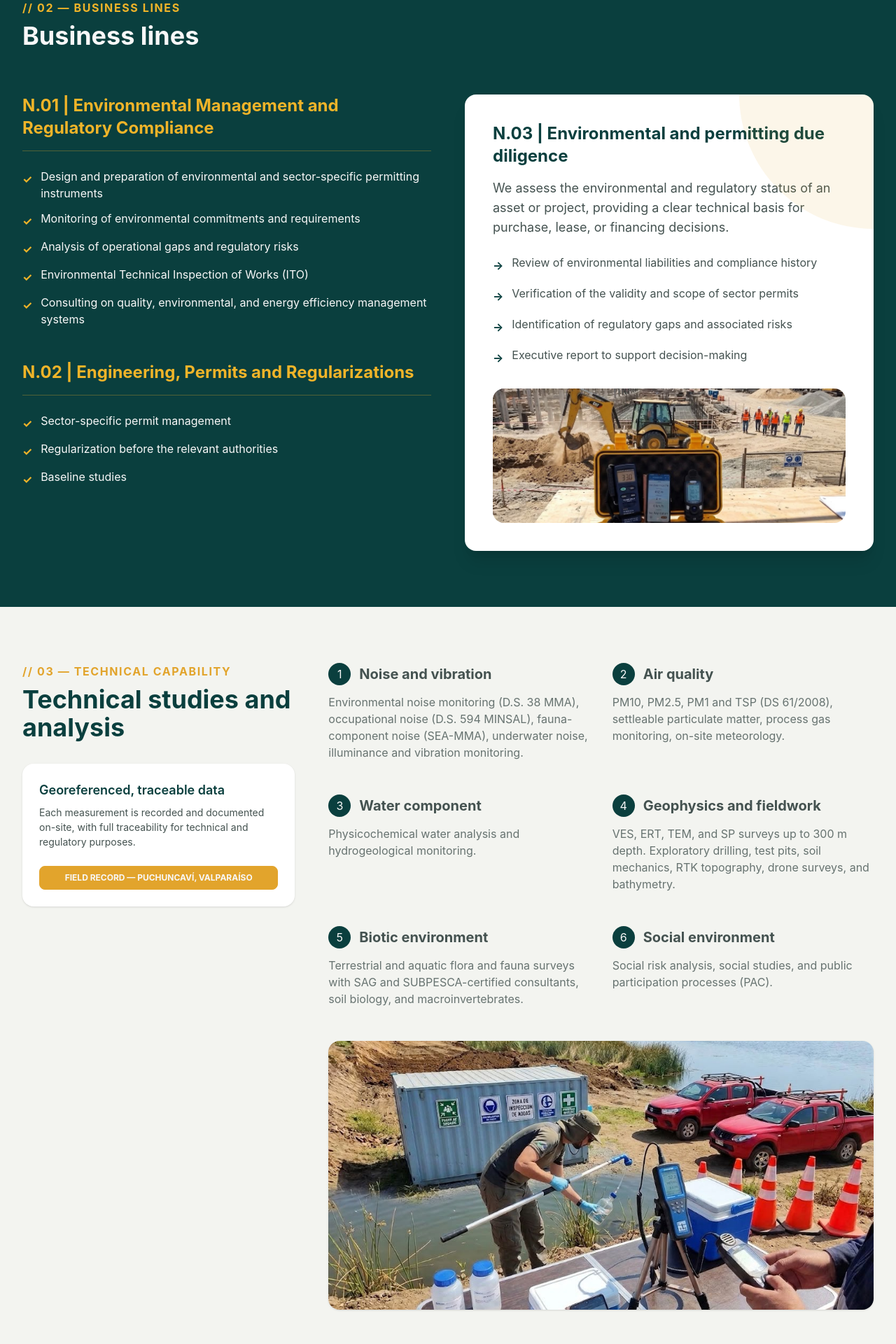
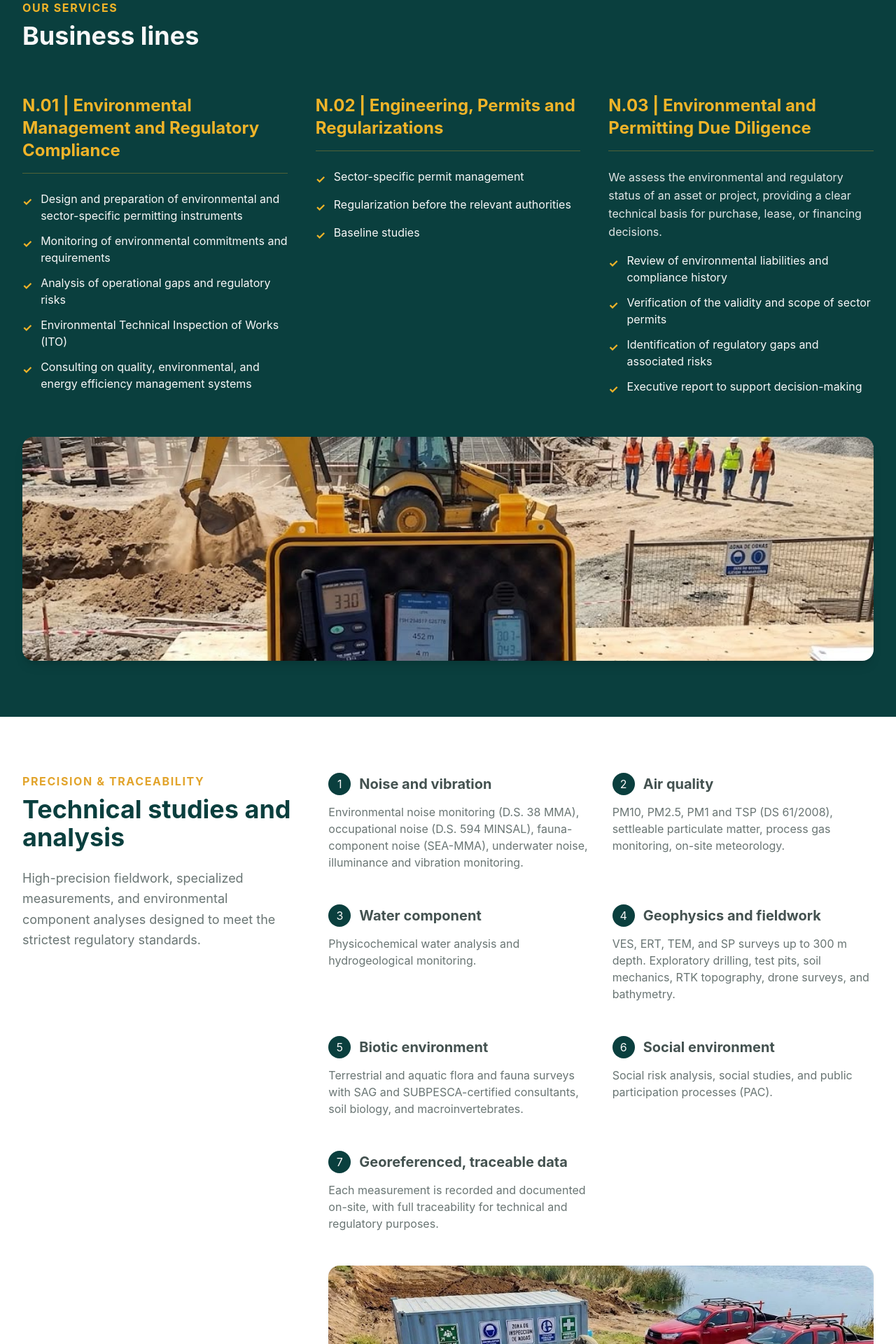
Before and after one commit to molavec/nk-page, a Nuxt app: page / in a window 1280 px wide. Shown: the part 1460-3380 px from the top of the page at 70% size. Built offline with nearby package versions, Linux system fonts and the light colour scheme.

Commit message:
fix: improve section content

```diff
--- a/app/pages/index.vue
+++ b/app/pages/index.vue
@@ -64,10 +64,10 @@
     </div>
 
     <!-- 01 - Why NK -->
-    <section class="py-20 px-4 md:px-8 bg-base-200">
+    <section id="why-nk" class="py-20 px-4 md:px-8 bg-base-200">
       <div class="max-w-7xl mx-auto">
         <div class="mb-12">
-          <p class="text-accent font-bold tracking-widest mb-2">// 01 — WHY NK</p>
+          <p class="text-accent font-bold tracking-widest mb-2">WHY NK</p>
           <h2 class="text-3xl md:text-4xl font-bold text-primary">Our expertise</h2>
         </div>
         <div class="grid grid-cols-1 md:grid-cols-3 gap-8">
@@ -100,13 +100,12 @@
     <section id="services" class="py-20 px-4 md:px-8 bg-primary text-primary-content">
       <div class="max-w-7xl mx-auto">
         <div class="mb-16">
-          <p class="text-secondary font-bold tracking-widest mb-2">// 02 — BUSINESS LINES</p>
+          <p class="text-secondary font-bold tracking-widest mb-2">OUR SERVICES</p>
           <h2 class="text-3xl md:text-4xl font-bold">Business lines</h2>
         </div>
 
-        <div class="grid grid-cols-1 lg:grid-cols-2 gap-12">
-          <!-- Line 1 & 2 -->
-          <div class="space-y-12">
+        <div class="grid grid-cols-1 md:grid-cols-2 lg:grid-cols-3 gap-10">
+          <!-- N.01 -->
           <div>
             <h3 class="text-2xl font-bold mb-6 text-secondary border-b border-secondary/30 pb-4">N.01 | Environmental Management and Regulatory Compliance</h3>
             <ul class="space-y-3">
@@ -133,6 +132,7 @@
             </ul>
           </div>
 
+          <!-- N.02 -->
           <div>
             <h3 class="text-2xl font-bold mb-6 text-secondary border-b border-secondary/30 pb-4">N.02 | Engineering, Permits and Regularizations</h3>
             <ul class="space-y-3">
@@ -150,53 +150,50 @@
               </li>
             </ul>
           </div>
-          </div>
 
-          <!-- Line 3 (Due Diligence) -->
-          <div id="due-diligence" class="bg-base-100 text-base-content p-8 md:p-10 rounded-box shadow-xl relative overflow-hidden flex flex-col">
-            <div class="absolute top-0 right-0 w-48 h-48 bg-accent opacity-10 rounded-bl-full pointer-events-none"></div>
-            <h3 class="text-2xl font-bold mb-4 text-primary">N.03 | Environmental and permitting due diligence</h3>
-            <p class="mb-6 text-lg">We assess the environmental and regulatory status of an asset or project, providing a clear technical basis for purchase, lease, or financing decisions.</p>
-            <ul class="space-y-4 flex-grow">
+          <!-- N.03 -->
+          <div id="due-diligence" class="w-full md:col-span-2 lg:col-span-1">
+            <h3 class="text-2xl font-bold mb-6 text-secondary border-b border-secondary/30 pb-4">N.03 | Environmental and Permitting Due Diligence</h3>
+            <p class="mb-4 opacity-90 text-sm md:text-base leading-relaxed">
+              We assess the environmental and regulatory status of an asset or project, providing a clear technical basis for purchase, lease, or financing decisions.
+            </p>
+            <ul class="space-y-3">
               <li class="flex items-start gap-3">
-                <span class="text-primary mt-1 font-bold">→</span>
+                <span class="text-secondary mt-1 font-bold">✓</span>
                 <span>Review of environmental liabilities and compliance history</span>
               </li>
               <li class="flex items-start gap-3">
-                <span class="text-primary mt-1 font-bold">→</span>
+                <span class="text-secondary mt-1 font-bold">✓</span>
                 <span>Verification of the validity and scope of sector permits</span>
               </li>
               <li class="flex items-start gap-3">
-                <span class="text-primary mt-1 font-bold">→</span>
+                <span class="text-secondary mt-1 font-bold">✓</span>
                 <span>Identification of regulatory gaps and associated risks</span>
               </li>
               <li class="flex items-start gap-3">
-                <span class="text-primary mt-1 font-bold">→</span>
+                <span class="text-secondary mt-1 font-bold">✓</span>
                 <span>Executive report to support decision-making</span>
               </li>
             </ul>
-            <div class="mt-8 rounded-box overflow-hidden h-48 relative w-full">
-              <img src="/images/02.jpeg" alt="Due Diligence" class="object-cover w-full h-full" />
           </div>
         </div>
+
+        <!-- Section Image Banner -->
+        <div class="mt-14 rounded-box overflow-hidden h-64 md:h-80 w-full shadow-lg">
+          <img src="/images/02.jpeg" alt="Due Diligence and Engineering" class="object-cover w-full h-full" />
         </div>
       </div>
     </section>
 
-    <!-- 03 - Technical Capability -->
-    <section id="studies" class="py-20 px-4 md:px-8 bg-base-200">
+    <!-- 03 - Technical Capability / Precision & Traceability -->
+    <section id="studies" class="py-20 px-4 md:px-8 bg-base-100">
       <div class="max-w-7xl mx-auto flex flex-col lg:flex-row gap-12 items-start">
         <div class="w-full lg:w-1/3 lg:sticky lg:top-24">
-          <p class="text-accent font-bold tracking-widest mb-2">// 03 — TECHNICAL CAPABILITY</p>
+          <p class="text-accent font-bold tracking-widest mb-2">PRECISION & TRACEABILITY</p>
           <h2 class="text-3xl md:text-4xl font-bold text-primary mb-6">Technical studies and analysis</h2>
-
-          <div class="card bg-base-100 border-none shadow-sm mt-8">
-            <div class="card-body">
-              <h3 class="card-title text-primary">Georeferenced, traceable data</h3>
-              <p>Each measurement is recorded and documented on-site, with full traceability for technical and regulatory purposes.</p>
-              <div class="badge badge-accent p-4 mt-4 font-bold w-full uppercase text-xs text-center">Field Record — Puchuncaví, Valparaíso</div>
-            </div>
-          </div>
+          <p class="text-base-content/80 text-lg leading-relaxed">
+            High-precision fieldwork, specialized measurements, and environmental component analyses designed to meet the strictest regulatory standards.
+          </p>
         </div>
 
         <div class="w-full lg:w-2/3">
@@ -248,6 +245,14 @@
               </div>
               <p class="text-base-content/80">Social risk analysis, social studies, and public participation processes (PAC).</p>
             </div>
+
+            <div>
+              <div class="flex items-center gap-3 mb-3">
+                <div class="w-8 h-8 rounded-full bg-primary flex items-center justify-center text-primary-content shrink-0">7</div>
+                <h3 class="text-xl font-bold">Georeferenced, traceable data</h3>
+              </div>
+              <p class="text-base-content/80">Each measurement is recorded and documented on-site, with full traceability for technical and regulatory purposes.</p>
+            </div>
           </div>
 
           <div class="mt-12 rounded-box overflow-hidden h-64 md:h-96 w-full shadow-sm">
@@ -257,73 +262,90 @@
       </div>
     </section>
 
-    <!-- 04 - Where we work & 05 - Let's talk -->
-    <section class="grid grid-cols-1 lg:grid-cols-2">
-      <!-- Where we work -->
-      <div class="bg-base-200 py-20 px-8 lg:px-16 flex flex-col justify-center">
-        <p class="text-accent font-bold tracking-widest mb-2">// 04 — WHERE WE WORK</p>
-        <h2 class="text-3xl md:text-4xl font-bold text-primary mb-8">We work where your business operates</h2>
-        <div class="space-y-4 text-xl w-full">
-          <div class="flex items-center gap-4 bg-base-100 p-4 rounded-box shadow-sm">
-            <div class="w-2 h-12 bg-accent rounded-full shrink-0"></div>
-            <span class="font-bold">Industria (Industry)</span>
+    <!-- 04 - Where we work / Key Industries -->
+    <section id="industries" class="py-20 px-4 md:px-8 bg-base-200">
+      <div class="max-w-7xl mx-auto">
+        <div class="mb-12">
+          <p class="text-accent font-bold tracking-widest mb-2">KEY INDUSTRIES</p>
+          <h2 class="text-3xl md:text-4xl font-bold text-primary">We work where your business operates</h2>
         </div>
-          <div class="flex items-center gap-4 bg-base-100 p-4 rounded-box shadow-sm">
-            <div class="w-2 h-12 bg-accent rounded-full shrink-0"></div>
-            <span class="font-bold">Minería — Construcción (Mining — Construction)</span>
+
+        <div class="grid grid-cols-1 md:grid-cols-2 gap-8">
+          <!-- Card 1: Industry -->
+          <div class="relative rounded-none overflow-hidden h-72 md:h-80 shadow-md group">
+            <div class="absolute inset-0 bg-cover bg-center transition-transform duration-700 ease-out group-hover:scale-105" style="background-image: url(/images/03.jpeg);"></div>
+            <div class="absolute inset-0 bg-black/25 group-hover:bg-black/15 transition-colors"></div>
+
+            <div class="absolute bottom-6 left-6 z-10">
+              <div class="bg-base-200/95 backdrop-blur-sm px-6 py-3.5 rounded-sm shadow-lg border border-base-300/50">
+                <span class="font-bold uppercase text-xl md:text-2xl text-accent tracking-widest">Industry</span>
               </div>
-        </div>
-        <div class="mt-12 rounded-box overflow-hidden h-64 w-full">
-            <img src="/images/04.jpeg" alt="Industry and Mining" class="object-cover w-full h-full" />
             </div>
           </div>
 
-      <!-- Let's talk -->
-      <div id="contact" class="bg-primary text-primary-content py-20 px-8 lg:px-16 flex flex-col justify-center relative overflow-hidden">
-        <div class="absolute inset-0 z-0">
-          <img src="/images/05.jpeg" alt="Contact Background" class="object-cover w-full h-full opacity-20 mix-blend-overlay" />
+          <!-- Card 2: Mining — Construction -->
+          <div class="relative rounded-none overflow-hidden h-72 md:h-80 shadow-md group">
+            <div class="absolute inset-0 bg-cover bg-center transition-transform duration-700 ease-out group-hover:scale-105" style="background-image: url(/images/05.jpeg);"></div>
+            <div class="absolute inset-0 bg-black/25 group-hover:bg-black/15 transition-colors"></div>
+
+            <div class="absolute bottom-6 left-6 z-10">
+              <div class="bg-base-200/95 backdrop-blur-sm px-6 py-3.5 rounded-sm shadow-lg border border-base-300/50">
+                <span class="font-bold uppercase text-xl md:text-2xl text-accent tracking-widest">Mining — Construction</span>
               </div>
-        <div class="relative z-10 w-full">
-          <p class="text-secondary font-bold tracking-widest mb-2">// 05 — LET'S TALK</p>
-          <h2 class="text-3xl md:text-5xl font-bold mb-6">Let's talk about your project</h2>
-          <p class="text-lg md:text-xl mb-10 max-w-md opacity-90">
+            </div>
+          </div>
+        </div>
+      </div>
+    </section>
+
+    <!-- 05 - Get in touch -->
+    <section id="contact" class="py-24 px-4 md:px-8 bg-primary text-primary-content">
+      <div class="max-w-7xl mx-auto">
+        <div class="flex flex-col lg:flex-row items-center justify-between gap-8 mb-12">
+          <div class="max-w-2xl text-center lg:text-left">
+            <p class="text-secondary font-bold tracking-widest mb-2">GET IN TOUCH</p>
+            <h2 class="text-3xl md:text-5xl font-bold mb-4 leading-tight">Let's talk about your project</h2>
+            <p class="text-lg md:text-xl opacity-90 leading-relaxed">
               Schedule a free 20-minute conversation to review the environmental management and engineering support your project needs.
             </p>
-          <a href="mailto:natalia.munoz@nkgestion.cl" class="btn btn-secondary text-secondary-content btn-lg border-none shadow-lg w-full sm:w-auto">
-            Schedule a conversation
+          </div>
+          <div class="shrink-0">
+            <a href="https://wa.me/56962391165?text=Hello%2C%20I%20would%20like%20to%20schedule%20a%20conversation%20about%20environmental%20management%20for%20my%20project." target="_blank" rel="noopener noreferrer" class="btn btn-secondary text-secondary-content btn-lg border-none shadow-lg px-8">
+              Chat on WhatsApp
             </a>
+          </div>
+        </div>
+
+        <div class="rounded-box overflow-hidden h-64 md:h-80 w-full shadow-lg">
+          <img src="/images/04.jpeg" alt="Let's talk about your project" class="object-cover w-full h-full" />
         </div>
       </div>
     </section>
 
     <!-- Footer -->
-    <footer class="footer bg-neutral text-neutral-content p-10 font-sans md:px-16 lg:px-24">
-      <aside>
-        <img src="/logo.jpeg" alt="NK Gestión Logo" class="h-12 object-contain bg-white p-2 rounded mb-4" />
-        <p class="font-bold text-lg">NK GESTIÓN</p>
-        <p>ENVIRONMENTAL SOLUTIONS AND ENGINEERING<br/>PROPOSAL DOCUMENT — FOR COMMERCIAL USE</p>
-      </aside>
-      <nav>
-        <h6 class="footer-title opacity-100 text-secondary">Contact</h6>
-        <div class="flex flex-col gap-2">
-          <p><span class="font-bold">Natalia Muñoz</span> — Commercial Director</p>
-          <a href="mailto:natalia.munoz@nkgestion.cl" class="link link-hover flex items-center gap-2">
-            ✉️ natalia.munoz@nkgestion.cl
+    <footer class="flex flex-col md:flex-row justify-between items-start p-10 font-sans md:px-16 lg:px-24 bg-base-100 text-base-content border-t border-base-200 gap-10">
+      <!-- Columna 1 -->
+      <div class="flex flex-col items-start">
+        <img src="/logo.jpeg" alt="NK Gestión Logo" class="h-12 object-contain mb-4" />
+        <p class="font-bold text-xl text-primary">NK GESTIÓN</p>
+      </div>
+
+      <!-- Columna 2: Contact -->
+      <div class="flex flex-col items-start">
+        <h6 class="text-xs font-bold uppercase tracking-widest text-accent mb-3">Contact</h6>
+        <div class="flex flex-col space-y-1">
+          <p class="text-base md:text-lg mb-1"><span class="font-semibold text-primary">Natalia Muñoz</span> — Commercial Director</p>
+          <a href="mailto:natalia.munoz@nkgestion.cl" class="link link-hover text-base md:text-lg text-base-content/90 hover:text-primary py-1.5 transition-colors">
+            natalia.munoz@nkgestion.cl
           </a>
-          <a href="mailto:natmunozac@gmail.com" class="link link-hover flex items-center gap-2">
-            ✉️ natmunozac@gmail.com
+          <a href="mailto:natmunozac@gmail.com" class="link link-hover text-base md:text-lg text-base-content/90 hover:text-primary py-1.5 transition-colors">
+            natmunozac@gmail.com
           </a>
-          <a href="https://wa.me/56962391165" target="_blank" rel="noopener noreferrer" class="link link-hover flex items-center gap-2 text-secondary font-bold mt-2">
-            📱 +56 9 6239 1165 (WhatsApp)
+          <a href="https://wa.me/56962391165" target="_blank" rel="noopener noreferrer" class="link link-hover text-base md:text-lg text-base-content/90 hover:text-primary py-1.5 transition-colors">
+            +56 9 6239 1165 (WhatsApp)
           </a>
         </div>
-      </nav>
-      <nav>
-        <h6 class="footer-title opacity-100 text-secondary">Navigation</h6>
-        <a href="#services" class="link link-hover">Services</a>
-        <a href="#studies" class="link link-hover">Studies & Analysis</a>
-        <a href="#due-diligence" class="link link-hover">Due Diligence</a>
-      </nav>
+      </div>
     </footer>
     </div> <!-- End drawer-content -->
 
@@ -336,12 +358,17 @@
             <svg xmlns="http://www.w3.org/2000/svg" class="h-8 w-8" fill="none" viewBox="0 0 24 24" stroke="currentColor"><path stroke-linecap="round" stroke-linejoin="round" stroke-width="2" d="M6 18L18 6M6 6l12 12" /></svg>
           </label>
         </li>
-        <li><a href="#services" onclick="document.getElementById('main-menu').checked = false" class="py-4 px-6 hover:text-primary active:bg-base-200">Services</a></li>
-        <li><a href="#studies" onclick="document.getElementById('main-menu').checked = false" class="py-4 px-6 hover:text-primary active:bg-base-200">Studies & Analysis</a></li>
-        <li><a href="#due-diligence" onclick="document.getElementById('main-menu').checked = false" class="py-4 px-6 hover:text-primary active:bg-base-200">Due Diligence</a></li>
-        <li><a href="#contact" onclick="document.getElementById('main-menu').checked = false" class="py-4 px-6 hover:text-primary active:bg-base-200">Contact</a></li>
+        <li><a href="#why-nk" onclick="document.getElementById('main-menu').checked = false" class="py-4 px-6 hover:text-primary active:bg-base-200">Why NK</a></li>
+        <li><a href="#services" onclick="document.getElementById('main-menu').checked = false" class="py-4 px-6 hover:text-primary active:bg-base-200">Business Lines</a></li>
+        <li><a href="#studies" onclick="document.getElementById('main-menu').checked = false" class="py-4 px-6 hover:text-primary active:bg-base-200">Technical Studies</a></li>
+        <li><a href="#industries" onclick="document.getElementById('main-menu').checked = false" class="py-4 px-6 hover:text-primary active:bg-base-200">Key Industries</a></li>
+        <li><a href="#contact" onclick="document.getElementById('main-menu').checked = false" class="py-4 px-6 hover:text-primary active:bg-base-200">Get in Touch</a></li>
 
-        <li class="mt-8"><a href="#contact" onclick="document.getElementById('main-menu').checked = false" class="btn btn-primary text-primary-content text-xl py-4 h-auto">Let's Talk</a></li>
+        <li class="mt-6">
+          <a href="https://wa.me/56962391165?text=Hello%2C%20I%20would%20like%20to%20schedule%20a%20conversation%20about%20environmental%20management%20for%20my%20project." target="_blank" rel="noopener noreferrer" onclick="document.getElementById('main-menu').checked = false" class="btn btn-primary text-primary-content text-xl py-4 h-auto">
+            Chat on WhatsApp
+          </a>
+        </li>
       </ul>
     </div>
   </div>
```
Lines whose indentation alone changed are shown as unchanged.
